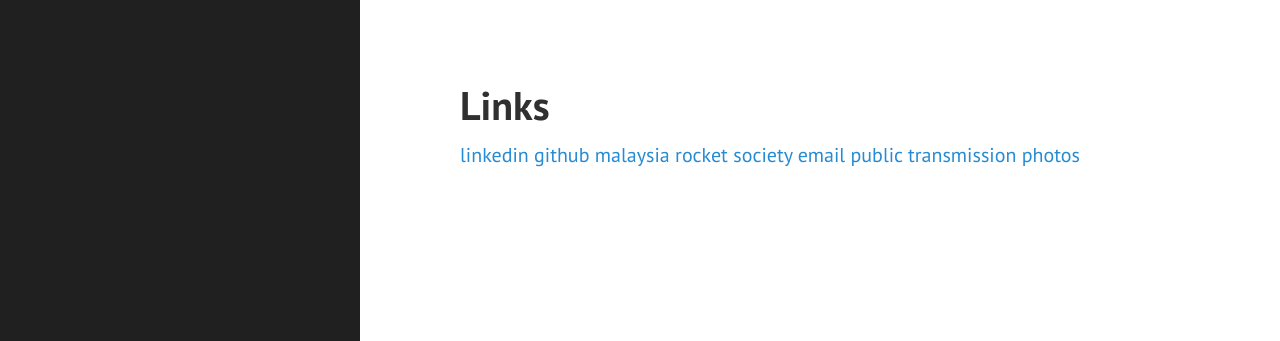
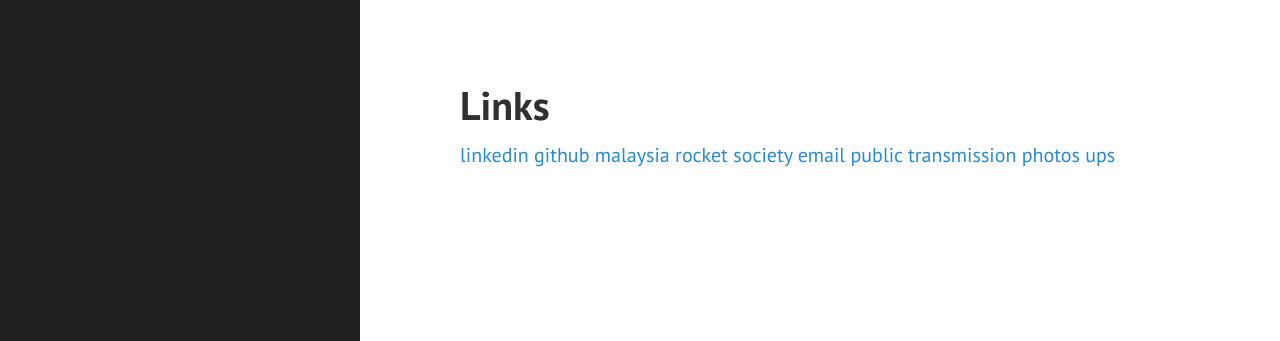
Before and after one commit to haikalfouzi/haikalfouzi.github.io, a Jekyll site: the page built from link.md, in a window 1280 px wide. Shown: the top 341 px of the page. Built offline with Jekyll 4.4.1, drawn with Linux system fonts in a browser that asks for light colours.

Commit message:
updated link

```diff
--- a/link.md
+++ b/link.md
@@ -11,3 +11,4 @@ title: Links
 [public](https://public.haikalfouzi.com)
 [transmission](https://transmission.haikalfouzi.com)
 [photos](https://photos.haikalfouzi.com)
+[ups](https://ups.haikalfouzi.com)
```
